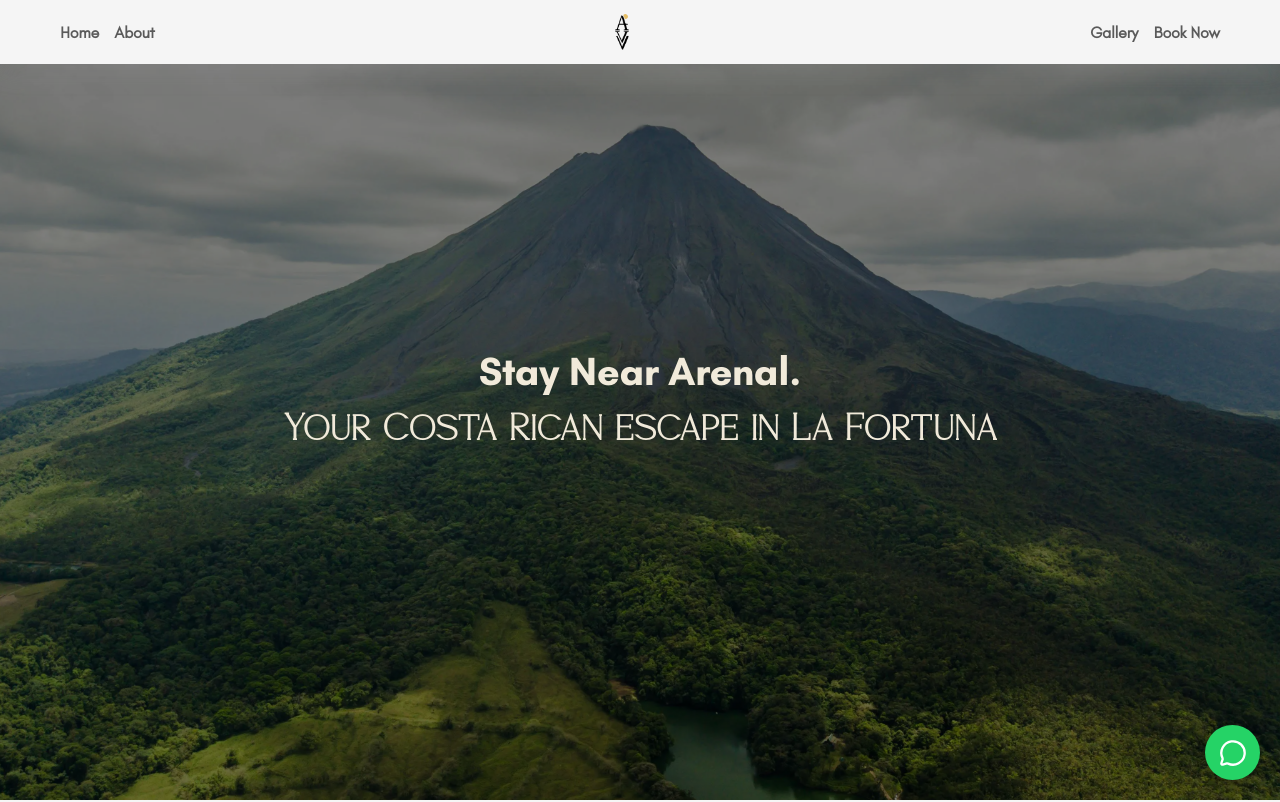
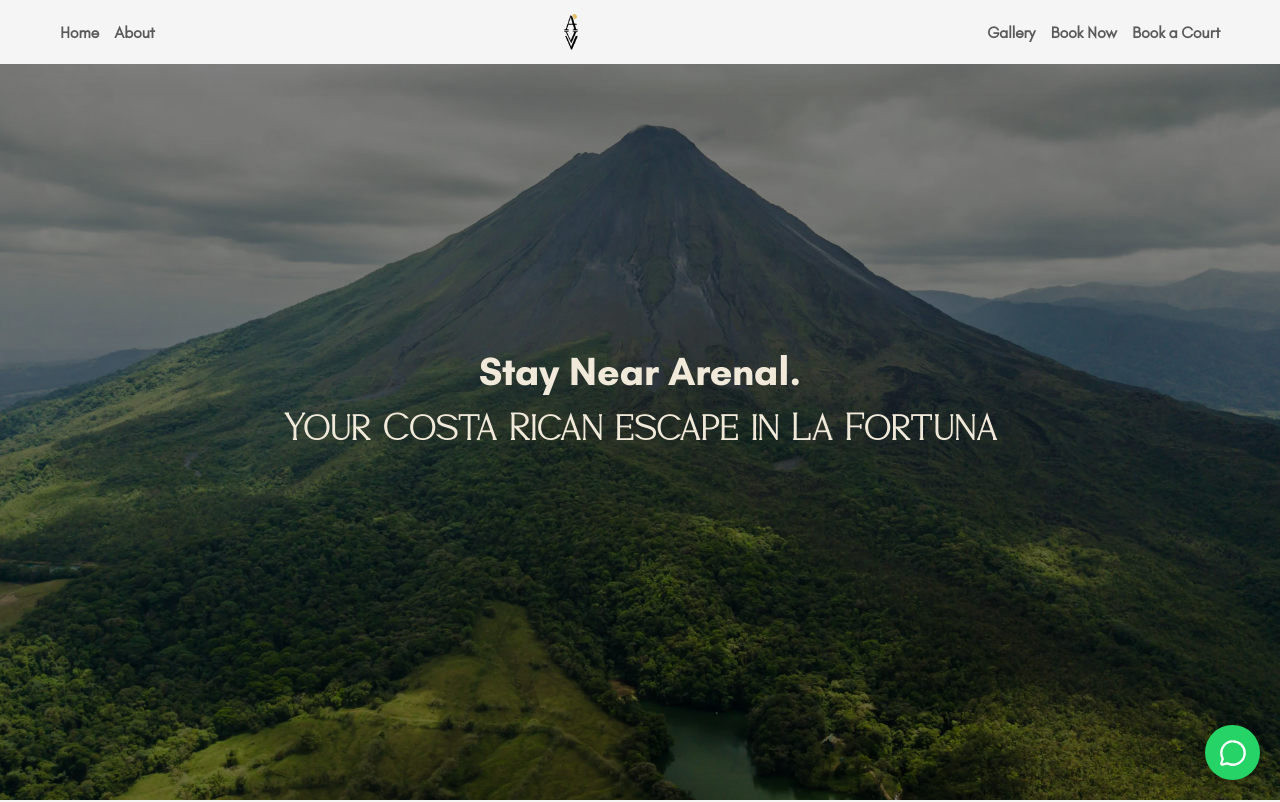
Before and after one commit to lunalabscr/echo-frontend, a React (Vite) app: page / in a window 1280 px wide. Shown: the top 802 px of the page. Built offline with nearby package versions, Linux system fonts and the light colour scheme.

Commit message:
added new button

```diff
--- a/public/locales/en/translation.json
+++ b/public/locales/en/translation.json
@@ -3,7 +3,8 @@
     "home": "Home",
     "about": "About",
     "gallery": "Gallery",
-    "book-now": "Book Now"
+    "book-now": "Book Now",
+    "book-court": "Book a Court"
   },
   "hero": {
     "stay-near": "Stay Near Arenal.",
--- a/public/locales/es/translation.json
+++ b/public/locales/es/translation.json
@@ -3,7 +3,8 @@
     "home": "Inicio",
     "about": "Acerca de",
     "gallery": "Galería",
-    "book-now": "Reservar ahora"
+    "book-now": "Reservar ahora",
+    "book-court": "Reservar una cancha"
   },
   "hero": {
     "stay-near": "Hospédate cerca del Arenal.",
--- a/public/locales/pt/translation.json
+++ b/public/locales/pt/translation.json
@@ -3,7 +3,8 @@
     "home": "Início",
     "about": "Sobre",
     "gallery": "Galeria",
-    "book-now": "Reservar agora"
+    "book-now": "Reservar agora",
+    "book-court": "Reservar uma quadra"
   },
   "hero": {
     "stay-near": "Fique perto do Arenal.",
--- a/src/components/header/index.tsx
+++ b/src/components/header/index.tsx
@@ -83,6 +83,13 @@ export const Header = () => {
           <a onClick={handleClick} className={styles.header__item} href="#book">
             {t("book-now")}
           </a>
+          <a
+            className={styles.header__item}
+            href="https://app.playtomic.io/tenant/64514c05-21b2-4a77-a3e2-d9c5bf157e7d"
+            target="_blank"
+          >
+            {t("book-court")}
+          </a>
         </div>
       </nav>
     </header>
```
